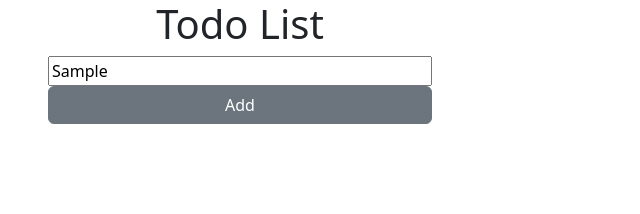
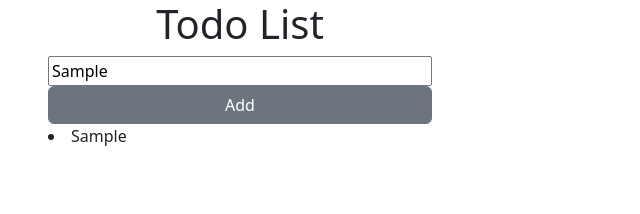
Before and after one commit to Kkgenkai/ToDoList_React-Only, a React (Vite) app: page / in a window 1280 px wide. Both pictures are taken after typing "Sample" into the empty fields and a click on the button "Add". Shown: the top 214 px of the page, without its empty margins (0-640 px from the left). Built offline with nearby package versions, Linux system fonts and the light colour scheme.

Commit message:
Add Feature "Add Lists" added an "Add" Button for adding Items to the list

```diff
--- a/src/App.jsx
+++ b/src/App.jsx
@@ -1,13 +1,18 @@
 import Button from 'react-bootstrap/Button';
 import ButtonGroup from 'react-bootstrap/ButtonGroup';
 import "bootstrap/dist/css/bootstrap.min.css";
+import { useState } from 'react';
 
 export default function App(){
+  const [item, setItem] = useState("");
+  const [lists, setLists] = useState([]);
+
   return(
     <div className="d-flex flex-direction flex-column mx-5" style={{width: "30%"}}>
       <h1 className="text-center">Todo List</h1>
-      <input type="text"/>
-      <Button variant="secondary">Add</Button>
+      <input type="text" onChange={e => {const {value} = e.target; setItem(value);}} value={item}/>
+      <Button variant="secondary" onClick={(e)=>{setLists(prevValue => [...prevValue, item])}}>Add</Button>
+      {lists.map(e => <li>{e}</li>)}
     </div>
   )
 }
```
